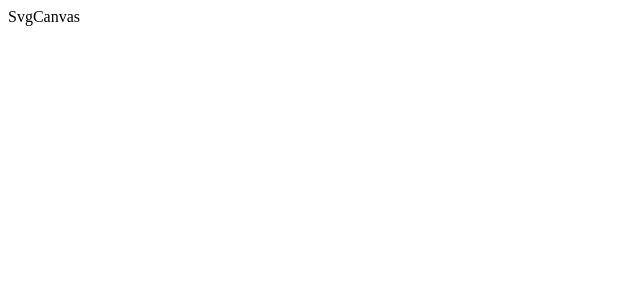
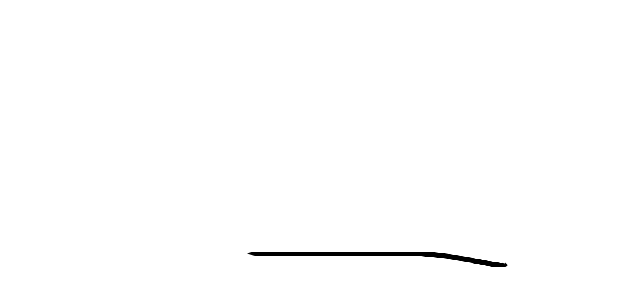
Before and after one commit to Debbl/svg-drawing, a React (Vite) app: page / in a window 1280 px wide. Shown: the top 306 px of the page, without its empty margins (0-640 px from the left). Built offline with nearby package versions, Linux system fonts and the light colour scheme.

Commit message:
feat: drawing

```diff
--- a/package.json
+++ b/package.json
@@ -11,6 +11,9 @@
     "preview": "vite preview"
   },
   "dependencies": {
+    "ahooks": "^3.7.8",
+    "lodash-es": "^4.17.21",
+    "perfect-freehand": "^1.2.0",
     "react": "^18.2.0",
     "react-dom": "^18.2.0",
     "react-router": "^6.14.2",
@@ -19,6 +22,7 @@
   "devDependencies": {
     "@debbl/eslint-config-prettier": "^0.0.48",
     "@debbl/eslint-config-react": "^0.0.48",
+    "@types/lodash-es": "^4.17.8",
     "@types/react": "^18.2.17",
     "@types/react-dom": "^18.2.7",
     "@typescript-eslint/eslint-plugin": "^6.2.0",
--- a/src/components/SvgCanvas.tsx
+++ b/src/components/SvgCanvas.tsx
@@ -1,7 +1,243 @@
-import React from "react";
+import type { MouseEventHandler, SVGProps } from "react";
+import React, { useEffect, useMemo, useRef, useState } from "react";
+import { getStroke } from "perfect-freehand";
+import { useEventListener } from "ahooks";
+import { throttle } from "lodash-es";
+
+interface Position {
+  x: number;
+  y: number;
+}
+
+type Point = [number, number];
+type Line = Point[];
+
+const bgReactAttr = {
+  x: "0",
+  y: "0",
+  width: "800",
+  height: "600",
+  fill: "#fff",
+};
+
+const svgAttrs = {
+  width: "800",
+  height: "600",
+  viewBox: `0 0 ${800} ${600}`,
+  xmlns: "http://www.w3.org/2000/svg",
+  xmlnsXlink: "http://www.w3.org/1999/xlink",
+};
 
 const SvgCanvas: React.FC = () => {
-  return <div>SvgCanvas</div>;
+  const [drawing, setDrawing] = useState(false);
+  const [lines, setLines] = useState<Line[]>(() => [
+    [
+      [239, 245.5],
+      [240, 245.5],
+      [241, 245.5],
+      [242, 245.5],
+      [244, 245.5],
+      [246, 245.5],
+      [247, 245.5],
+      [248, 245.5],
+      [250, 245.5],
+      [251, 245.5],
+      [253, 245.5],
+      [255, 245.5],
+      [258, 245.5],
+      [262, 245.5],
+      [265, 245.5],
+      [268, 245.5],
+      [270, 245.5],
+      [276, 245.5],
+      [283, 245.5],
+      [287, 245.5],
+      [293, 245.5],
+      [302, 245.5],
+      [308, 245.5],
+      [313, 245.5],
+      [318, 245.5],
+      [322, 245.5],
+      [328, 245.5],
+      [334, 245.5],
+      [340, 245.5],
+      [346, 245.5],
+      [353, 245.5],
+      [359, 245.5],
+      [365, 245.5],
+      [371, 245.5],
+      [378, 245.5],
+      [387, 245.5],
+      [393, 245.5],
+      [399, 245.5],
+      [404, 245.5],
+      [409, 245.5],
+      [414, 245.5],
+      [418, 246.5],
+      [423, 246.5],
+      [426, 246.5],
+      [430, 247.5],
+      [433, 247.5],
+      [436, 247.5],
+      [440, 248.5],
+      [442, 248.5],
+      [445, 249.5],
+      [447, 249.5],
+      [449, 249.5],
+      [452, 250.5],
+      [454, 250.5],
+      [457, 251.5],
+      [461, 251.5],
+      [464, 252.5],
+      [465, 252.5],
+      [467, 253.5],
+      [468, 253.5],
+      [469, 253.5],
+      [470, 253.5],
+      [472, 253.5],
+      [473, 254.5],
+      [474, 254.5],
+      [475, 254.5],
+      [477, 254.5],
+      [478, 254.5],
+      [479, 255.5],
+      [480, 255.5],
+      [481, 255.5],
+      [482, 255.5],
+      [484, 256.5],
+      [485, 256.5],
+      [486, 256.5],
+      [487, 256.5],
+      [488, 256.5],
+      [489, 256.5],
+      [490, 256.5],
+      [491, 257.5],
+      [492, 257.5],
+      [493, 257.5],
+      [494, 257.5],
+      [495, 257.5],
+      [496, 257.5],
+      [497, 257.5],
+      [498, 257.5],
+      [498, 256.5],
+      [498, 255.5],
+      [497, 255.5],
+      [497, 254.5],
+    ],
+  ]);
+
+  const paths = useMemo(
+    () =>
+      lines.map(
+        (line) =>
+          ({
+            d:
+              line.length === 1
+                ? `M${line[0].join(" ")}L${line[0].join(" ")}`
+                : `M${line.map((p) => p.join(",")).join("L")}`,
+            strokeWidth: "5",
+            strokeLinecap: "round",
+            strokeLinejoin: "round",
+            stroke: "#000",
+            fill: "none",
+          } as SVGProps<SVGPathElement>)
+      ),
+    [lines]
+  );
+
+  const brushworkLines = useMemo(
+    () =>
+      lines.map((line) => {
+        const points = getStroke(line, {
+          // to make sure that mask matches the path
+          smoothing: 0,
+          streamline: 0,
+
+          thinning: 0.75,
+          start: {
+            cap: true,
+            taper: 90,
+          },
+          end: {
+            cap: true,
+            taper: 90,
+          },
+        });
+        const d = `M${points
+          .map((p) => p.map((v) => v.toFixed(2)).join(","))
+          .join("L")}Z`;
+        return { d };
+      }),
+    [lines]
+  );
+
+  const svgRef = useRef<SVGSVGElement>(null);
+
+  const onMouseDown: MouseEventHandler<SVGSVGElement> = (e) =>
+    onDrawStart({ x: e.clientX, y: e.clientY });
+  const onMousemove = (e: MouseEvent) =>
+    throttle(
+      () => onDraw({ x: e.clientX, y: e.clientY }, drawing, lines),
+      100
+    )();
+  const onMouseup = (_: MouseEvent) => onDrawEnd();
+
+  useEffect(() => {
+    console.log(svgRef.current);
+  }, []);
+
+  useEventListener("mousemove", onMousemove);
+  useEventListener("mouseup", onMouseup);
+
+  function onDrawStart(e: Position) {
+    const isStart = true;
+    const newLines = [...lines, []];
+    setDrawing(isStart);
+    onDraw(e, isStart, newLines);
+  }
+
+  function onDraw(pos: Position, isStart: boolean, lines: Line[]) {
+    console.log("🚀 ~ file: SvgCanvas.tsx:197 ~ onDraw ~ isStart:", isStart);
+    if (!isStart) return;
+
+    const currentLine = lines[lines.length - 1];
+    const prevPoint = currentLine[currentLine.length - 1];
+    const rect = svgRef.current!.getBoundingClientRect();
+    const point: Point = [pos.x - rect.left, pos.y - rect.top];
+    if (
+      !prevPoint ||
+      Math.abs(prevPoint[0] - point[0]) >= 1 ||
+      Math.abs(prevPoint[1] - point[1]) >= 1
+    ) {
+      currentLine.push(point);
+      setLines([...lines]);
+    }
+  }
+
+  function onDrawEnd() {
+    if (!drawing) return;
+
+    setDrawing(false);
+  }
+
+  return (
+    <div>
+      <svg {...svgAttrs} ref={svgRef} onMouseDown={(e) => onMouseDown(e)}>
+        <rect {...bgReactAttr} />
+        <g mask="url(#brush)">
+          {paths.map((p, i) => (
+            <path key={i} {...p} />
+          ))}
+        </g>
+        <mask id="brush">
+          <rect x="0" y="0" width="100%" height="100%" fill="black" />
+          {brushworkLines.map((p, i) => (
+            <path key={i} {...p} fill="white" />
+          ))}
+        </mask>
+      </svg>
+    </div>
+  );
 };
 
 export default SvgCanvas;
--- /dev/null
+++ b/src/hooks/useSyncState.ts
@@ -0,0 +1,19 @@
+import { useRef, useState } from "react";
+
+const useSyncState = <T>(defaultValue: T) => {
+  const [state, setState] = useState<T>(defaultValue);
+  const syncStateRef = useRef<T>(state);
+
+  const setSyncState = (newState: T) => {
+    console.log(
+      "🚀 ~ file: useSyncState.ts:8 ~ setSyncState ~ newState:",
+      newState
+    );
+    syncStateRef.current = newState;
+    setState(newState);
+  };
+
+  return [state, setSyncState, syncStateRef] as const;
+};
+
+export default useSyncState;
```
Also changed, not shown: 1 other file (tests, documents, lock files or other folders).
